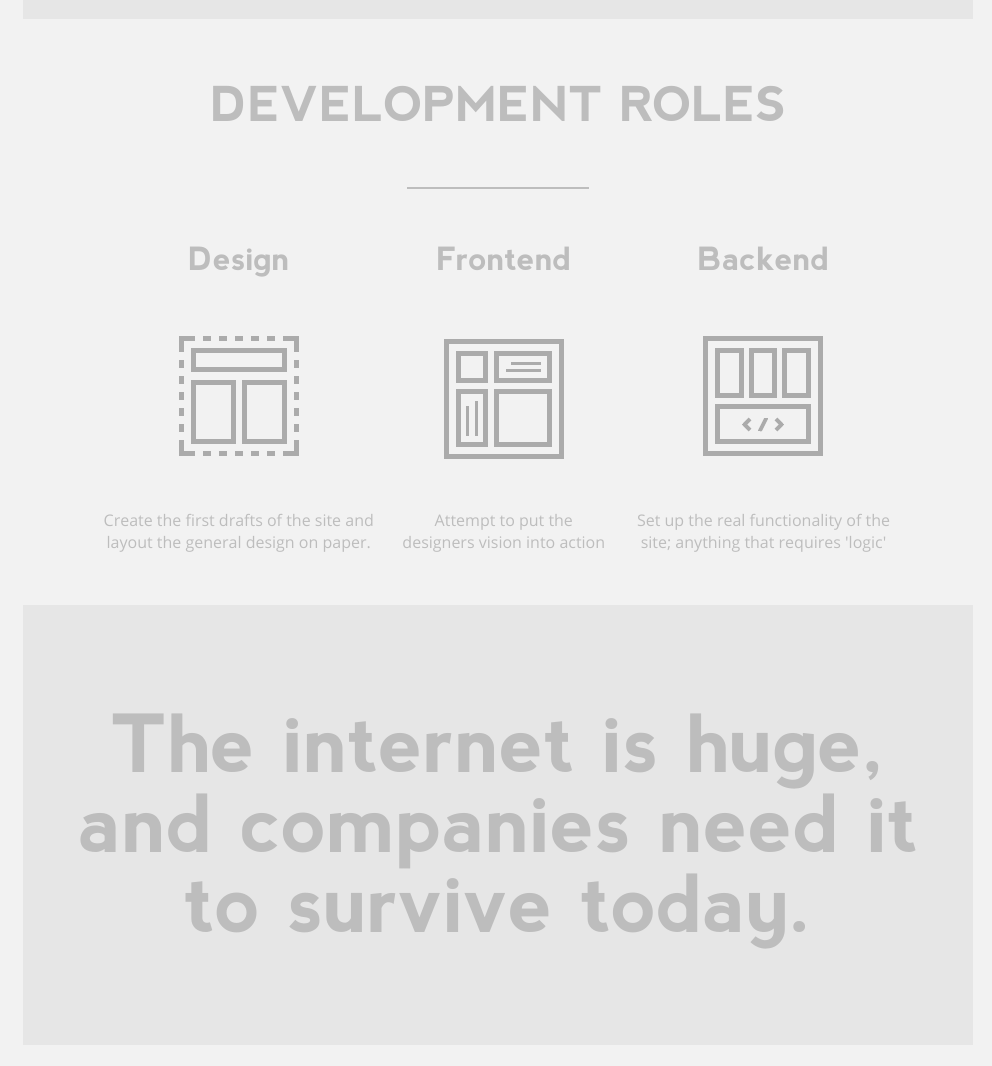
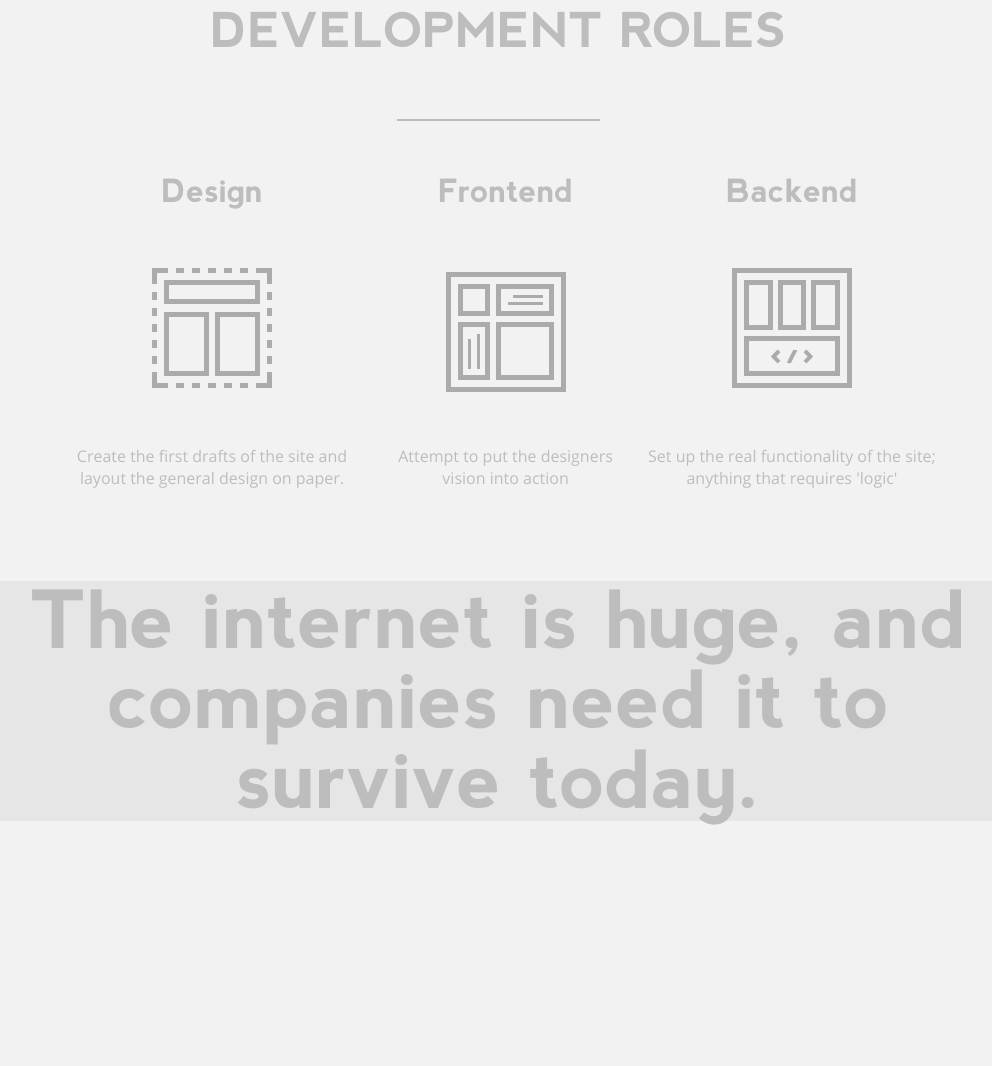
Before and after one commit to BowenKB/BowenKB.github.io, a PHP site: page / in a window 1280 px wide. Shown: the part 1425-2491 px from the top of the page, without its empty margins (268-1260 px from the left). After the commit the page ends 2250 px from the top, so only its background shows below. Run offline with PHP 8.4, Linux system fonts and the light colour scheme; some libraries are stand-ins or nearby versions.

Commit message:
Version 0.2.2.2
Increased body width a little

```diff
--- a/css/content.css
+++ b/css/content.css
@@ -9,9 +9,8 @@
 
 .postColor {
 
-	width: 90%;
+	width: 100%;
 	background-color: #E6E6E6;
-	padding: 20px;
 	position: relative;
 	margin-left: auto;
 	margin-right: auto;
@@ -34,8 +33,7 @@
 
 .post {
 
-	width: 90%;
-	padding: 20px;
+	width: 100%;
 	position: relative;
 	margin-left: auto;
 	margin-right: auto;
```
